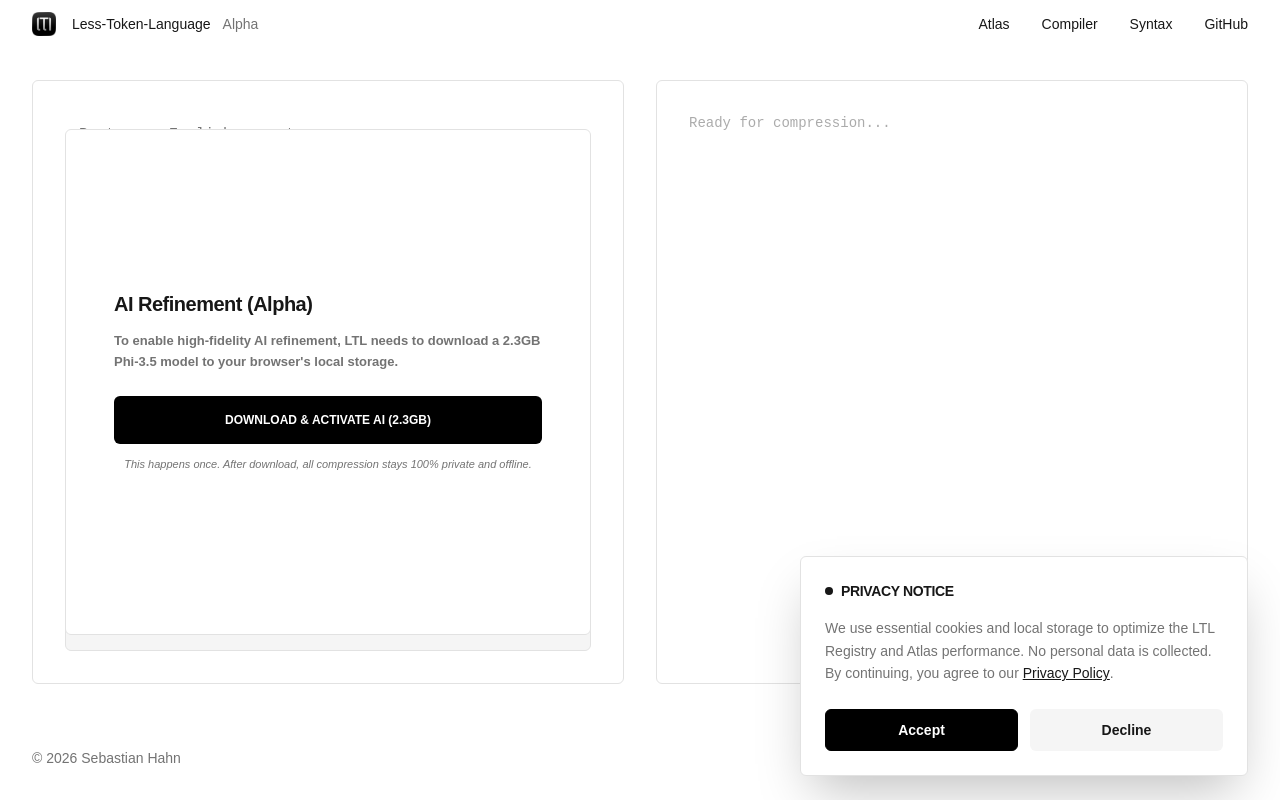
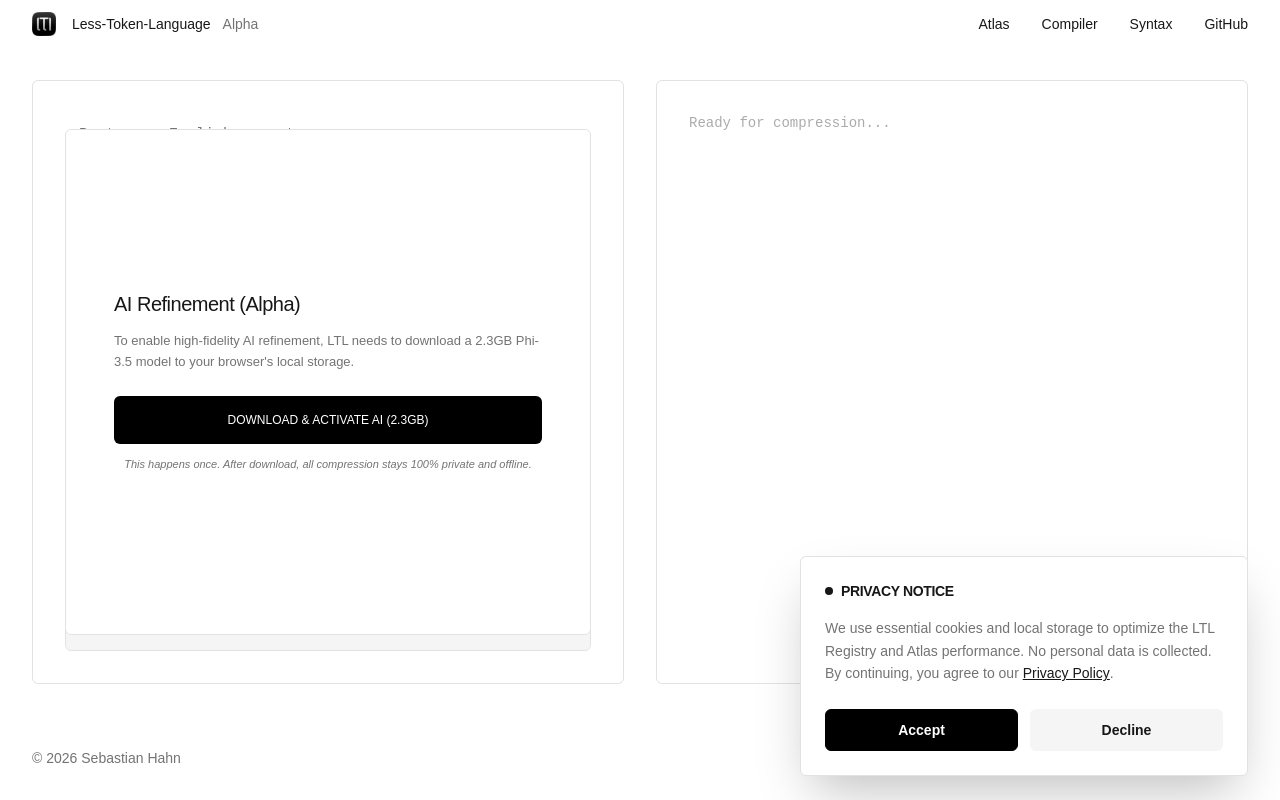
Before and after one commit to hahnsebastian/ltl, a Next.js app: page /compiler in a window 1280 px wide. Built offline with nearby package versions, Linux system fonts and the light colour scheme.

Commit message:
style: reduce font weights on Atlas stats and Compiler consent UI

```diff
--- a/src/app/atlas/page.tsx
+++ b/src/app/atlas/page.tsx
@@ -22,13 +22,13 @@ export default function Home() {
 
             <div className="flex gap-10 font-sans text-xs bg-white p-6 border border-border rounded-md backdrop-blur-sm group hover:border-foreground transition-all">
               <div className="flex flex-col items-end">
-                <span className="text-muted-foreground mb-1 group-hover:text-foreground transition-colors font-medium uppercase tracking-tight">Compression Ratio</span>
-                <span className="text-3xl font-medium text-foreground tracking-tighter">96.8%</span>
+                <span className="text-muted-foreground mb-1 group-hover:text-foreground transition-colors font-normal uppercase tracking-tight">Compression Ratio</span>
+                <span className="text-3xl font-normal text-foreground tracking-tighter">96.8%</span>
               </div>
               <div className="w-px bg-border" />
               <div className="flex flex-col items-end">
-                <span className="text-muted-foreground mb-1 group-hover:text-foreground transition-colors font-medium uppercase tracking-tight">Pattern Registry</span>
-                <span className="text-3xl font-medium text-foreground tracking-tighter">500k</span>
+                <span className="text-muted-foreground mb-1 group-hover:text-foreground transition-colors font-normal uppercase tracking-tight">Pattern Registry</span>
+                <span className="text-3xl font-normal text-foreground tracking-tighter">500k</span>
               </div>
             </div>
           </div>
--- a/src/app/compiler/page.tsx
+++ b/src/app/compiler/page.tsx
@@ -343,15 +343,15 @@ COMPILER OUTPUT (LTL only, starting now):`
             <div className="absolute inset-x-8 inset-y-12 bg-background border border-border z-50 flex flex-col p-12 justify-center rounded-md font-sans">
               <div className="space-y-6">
                 <div className="space-y-3">
-                  <h2 className="text-xl font-bold tracking-tight text-foreground">AI Refinement (Alpha)</h2>
-                  <p className="text-muted-foreground text-[13px] leading-relaxed font-bold">
+                  <h2 className="text-xl font-medium tracking-tight text-foreground">AI Refinement (Alpha)</h2>
+                  <p className="text-muted-foreground text-[13px] leading-relaxed font-normal">
                     To enable high-fidelity AI refinement, LTL needs to download a 2.3GB Phi-3.5 model to your browser&apos;s local storage.
                   </p>
                 </div>
                 <div className="flex flex-col gap-3 text-center">
                   <button
                     onClick={() => setHasConsented(true)}
-                    className="w-full py-4 bg-black text-white text-xs font-bold rounded-md hover:bg-black/90 transition-all active:scale-[0.98]"
+                    className="w-full py-4 bg-black text-white text-xs font-medium rounded-md hover:bg-black/90 transition-all active:scale-[0.98]"
                   >
                     DOWNLOAD & ACTIVATE AI (2.3GB)
                   </button>
```
